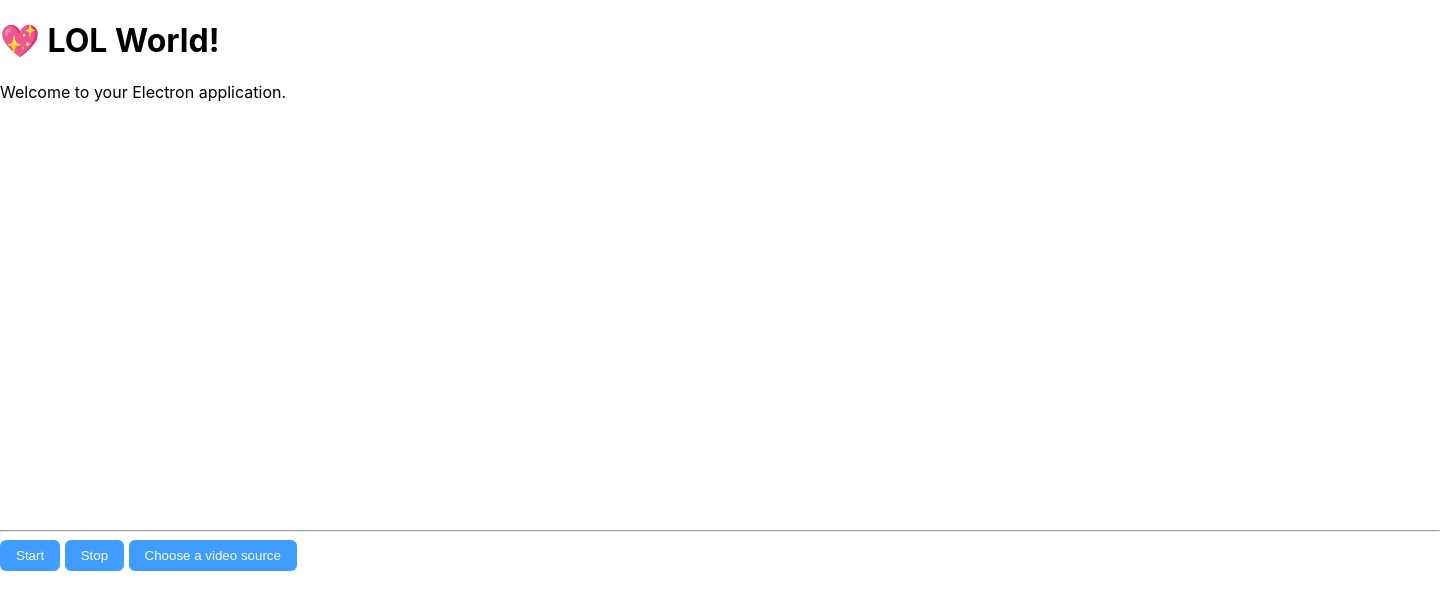
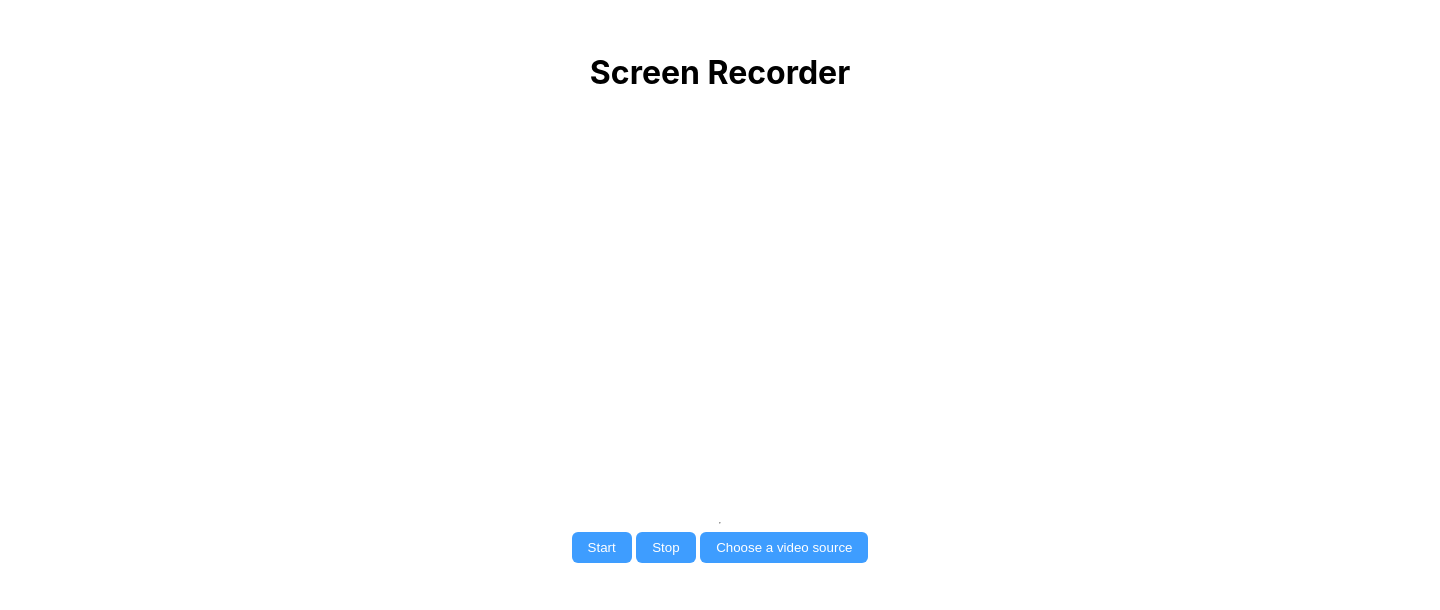
Before and after one commit to Amiryy/electron-screen-recorder, an Electron app: page src/index.html in a window 1440 px wide. Drawn offline with Linux system fonts and the light colour scheme.

Commit message:
elements layout

```diff
--- a/src/index.html
+++ b/src/index.html
@@ -7,13 +7,15 @@
     <script defer src="render.js"></script>
   </head>
   <body>
-    <h1>💖 LOL World!</h1>
-    <p>Welcome to your Electron application.</p>
-
-    <video></video>
-    <hr/>
-    <button id="startBtn">Start</button>
-    <button id="stopBtn">Stop</button>
-    <button id="videoSelectBtn">Choose a video source</button>
+    <div id="app">
+      <h1>Screen Recorder</h1>
+      <video></video>
+      <hr/>
+      <div id="controls">
+        <button id="startBtn">Start</button>
+        <button id="stopBtn">Stop</button>
+        <button id="videoSelectBtn">Choose a video source</button>
+      </div>
+    </div>
   </body>
 </html>
```
